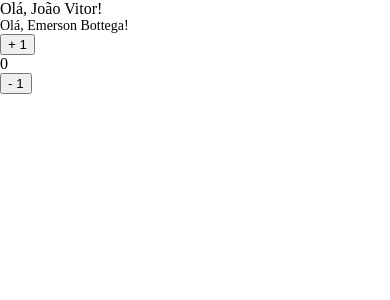
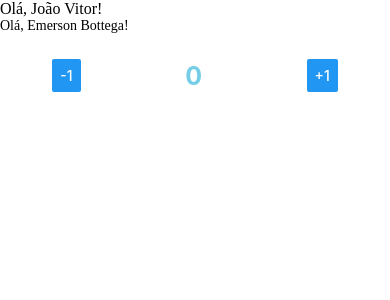
Before and after one commit to Joaogalescky/Dispositivos-Moveis-2025, a React Native app in the folder atv01B03/: screen / in a window 390 px wide. Shown: the top 300 px of the page. Built offline with nearby package versions, Linux system fonts and the light colour scheme.

Commit message:
refactor: exercício 02 - state para guardar count e handlers

```diff
--- a/atv01B03/AppEx2.tsx
+++ b/atv01B03/AppEx2.tsx
@@ -1,56 +1,59 @@
-import React, {Component} from 'react'
+import React, { Component } from 'react'
+import { View, Text, Button, StyleSheet, GestureResponderEvent } from 'react-native';
 
-interface CounterState {
-  count: number;
-}
+type CounterProp = {};
+type CounterState = { count: number };
 
-class Counter extends Component<{}, CounterState> {
+class Counter extends Component<CounterProp, CounterState> {
   state: CounterState = {
     count: 0,
   };
 
-  incrementar = () => {
-    this.setState((prevState) => ({
-      count: prevState.count + 1,
-    }));
-  }
+  // incrementar = () => {
+  //   this.setState((prevState) => ({
+  //     count: prevState.count + 1,
+  //   }));
+  // }
 
-  decrementar = () => {
-    this.setState((prevState) => ({
-      count: prevState.count - 1,
-    }));
-  }
+  // decrementar = () => {
+  //   this.setState((prevState) => ({
+  //     count: prevState.count - 1,
+  //   }));
+  // }
+
+  incrementar = (_event?: GestureResponderEvent) => {
+    this.setState((prev) => ({ count: prev.count + 1 }));
+  };
+
+  decrementar = (_event?: GestureResponderEvent) => {
+    this.setState((prev) => ({ count: prev.count - 1 }));
+  };
 
   render() {
-    const {count} = this.state;
-
     return (
-      <div>
-        <button onClick={this.incrementar}>
-          + 1
-        </button>
-        <div>{count}</div>
-        <button onClick={this.decrementar}>
-          - 1
-        </button>
-      </div>
-    )
-  }
-}
-
-const styles = {
-  container: {
-    display:'flex',
-    alignItems:'center',
-    justifyContent:'center',
-    height:'50vh',
-    fontFamily:'sans-serif'
-  },
-  counter: {
-    fontSize:'25px',
-    fontWeight:'bold',
-    margin:'0 20px'
+      <View style={styles.container}>
+        <Button title="-1" onPress={this.decrementar}></Button>
+        <Text style={styles.counter}>{this.state.count}</Text>
+        <Button title="+1" onPress={this.incrementar}></Button>
+      </View>
+    );
   }
 }
 
 export default Counter;
+
+const styles = StyleSheet.create({
+  container: {
+    marginTop: 25,
+    flexDirection: "row",
+    display: 'flex',
+    alignItems: 'center',
+    justifyContent: 'space-around',
+    fontFamily: 'sans-serif'
+  },
+  counter: {
+    fontSize: 25,
+    fontWeight: "bold",
+    color: "#76CEE6",
+  },
+});
--- a/atv01B03/package.json
+++ b/atv01B03/package.json
@@ -9,13 +9,13 @@
     "web": "expo start --web"
   },
   "dependencies": {
+    "@expo/metro-runtime": "~5.0.4",
     "expo": "~53.0.22",
     "expo-status-bar": "~2.2.3",
     "react": "19.0.0",
+    "react-dom": "19.0.0",
     "react-native": "0.79.6",
-    "react-dom": "19.0.0",
-    "react-native-web": "^0.20.0",
-    "@expo/metro-runtime": "~5.0.4"
+    "react-native-web": "^0.20.0"
   },
   "devDependencies": {
     "@babel/core": "^7.25.2",
```
Also changed, not shown: 2 other files (tests, documents, lock files or other folders).
